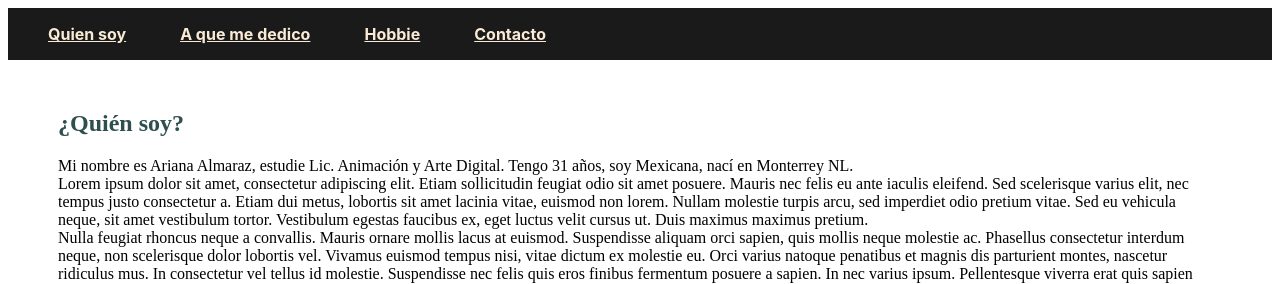
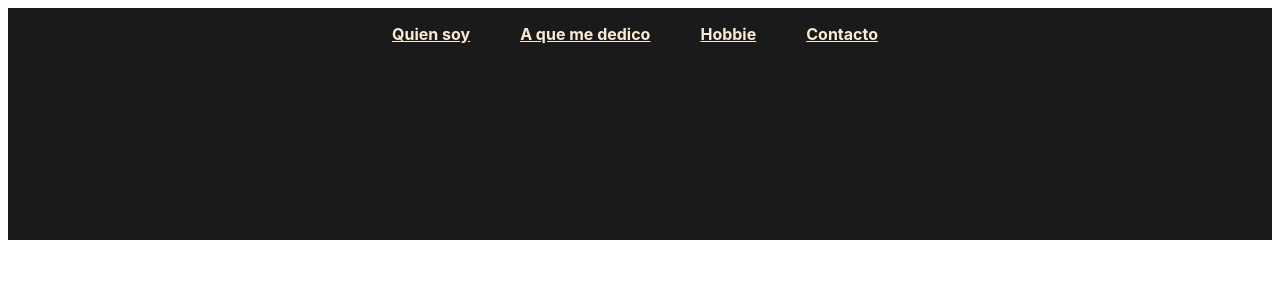
Before and after one commit to AriAlmaraz/PruebaSSH, a plain HTML site: page index.html in a window 1280 px wide. Shown: the top 284 px of the page. Drawn offline with Linux system fonts and the light colour scheme.

Commit message:
uso basico de flex

```diff
--- a/index.html
+++ b/index.html
@@ -10,7 +10,7 @@
 <body>
     <header>
         <navbar class="header">
-          <ul style= "display: inline-block;">
+          <ul style= "display: flex">
             <li><a href="../clasefullstack/index.html" style= "color:antiquewhite">Quien soy</a></li>
             <li><a href="../clasefullstack/work.html" style= "color:antiquewhite">A que me dedico</a></li>
             <li><a href="../clasefullstack/hobbies.html" style= "color:antiquewhite">Hobbie</a></li>
--- a/styles.css
+++ b/styles.css
@@ -34,6 +34,13 @@ div{
     font-size: 2
 0px;
 }*/
+
+ul{
+    display: flex;
+    flex-direction: row;
+    justify-content: center;
+    height: 200px;
+}
 
 .header{
     display: inline-block;
```
